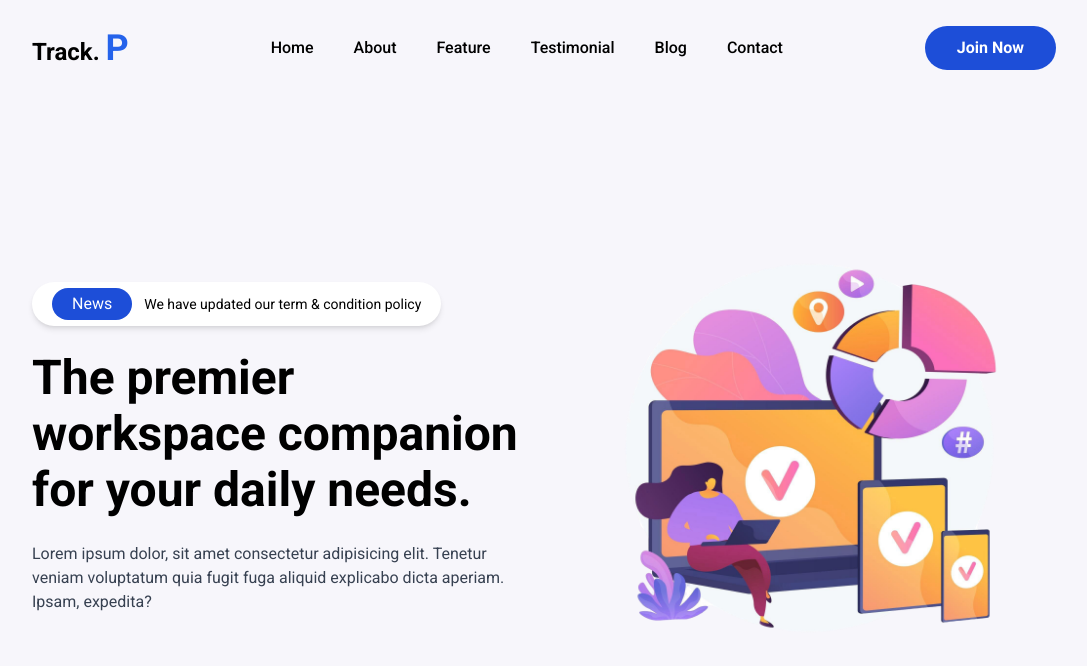
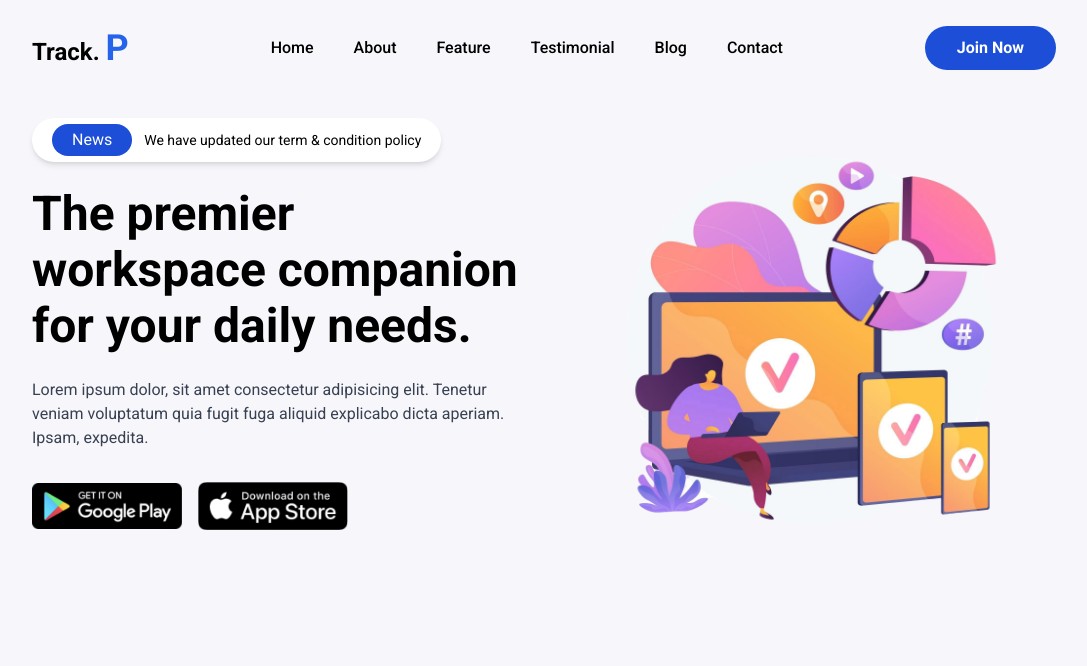
Before and after one commit to moonspark78/TrackP_NextJS, a Next.js app: page / in a window 1280 px wide. Shown: the top 666 px of the page, without its empty margins (96-1183 px from the left). Built offline with nearby package versions, Linux system fonts and the light colour scheme.

Commit message:
📈 working on the hero sections  📈

```diff
--- a/components/Home/Hero/Hero.tsx
+++ b/components/Home/Hero/Hero.tsx
@@ -3,30 +3,53 @@ import Image from "next/image"
 
 const Hero = () => {
   return (
-    <div className='w-full pt-[4vh] md:pt-[12vh] h-screen bg-[#f7f6fb]'>
+    <div className='w-full pt-[15vh] md:pt-[12vh] min-h-screen bg-[#f7f6fb] overflow-y-auto'>
         <div className='flex justify-center flex-col w-[90%] sm:w-[80%] h-full mx-auto'>
             <div className='grid grid-cols-1 lg:grid-cols-2 items-center gap-12'>
                 {/* Text content */}
                 <div>
                     {/* Top Box */}
-                    <div className='w-fit py-1.5 px-2 md:px-5 rounded-full shadow-md flex items-center space-x-3 bg-white'>
+                    <div className='w-full sm:w-fit py-1.5 px-2 md:px-5 rounded-full shadow-md flex flex-wrap items-center justify-center sm:space-x-3 bg-white'>
                         <div className='px-3 py-1 md:px-5 md:py-1 rounded-full bg-blue-700 md:text-base sm:text-sm text-xs text-white'>
                             News
                         </div>
-                        <p className='text-xs sm:text-sm'>We have updated our term & condition policy</p>
+                        <p className='text-xs sm:text-sm text-center'>
+                            We have updated our term & condition policy
+                        </p>
                     </div>
                     {/* Heading */}
                     <h1 className='text-2xl sm:text-4xl md:text-5xl mt-6 mb-6 font-bold md:leading-[3rem] lg:leading-[3.5rem]'>
-                        The premier workspace companion for your daily needs.</h1>
+                        The premier workspace companion for your daily needs.
+                    </h1>
                     {/* Description */}
-                    <p className='text-gray-700'>Lorem ipsum dolor, sit amet consectetur adipisicing elit.
-                        Tenetur veniam voluptatum quia fugit fuga aliquid explicabo dicta aperiam. Ipsam, expedita?</p>
+                    <p className='text-gray-700'>
+                        Lorem ipsum dolor, sit amet consectetur adipisicing elit.
+                        Tenetur veniam voluptatum quia fugit fuga aliquid explicabo dicta aperiam. Ipsam, expedita.
+                    </p>
+                    {/* Image download App */}
+                    <div className='flex mt-8 mb-8 items-center space-x-4'>
+                        <Image
+                            src="/images/gp.png"
+                            alt="Play store"
+                            width={150}
+                            height={150}
+                            className='object-contain'
+                        />
+                        <Image
+                            src="/images/as.png"
+                            alt="App store"
+                            width={150}
+                            height={150}
+                            className='object-contain'
+                        />
+                    </div>
                 </div>
                 {/* Image content */}
                 <div className='lg:block'>
                     <Image
                         src="/images/hero.png"
                         alt="hero"
+                        className="w-full max-w-[300px] md:max-w-[500px] lg:max-w-[700px] mx-auto"
                         width={700}
                         height={700}
                     />
```
